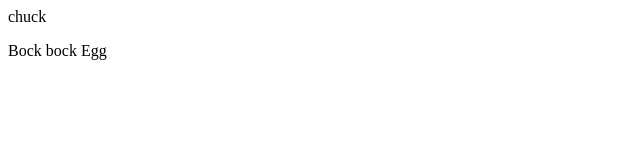
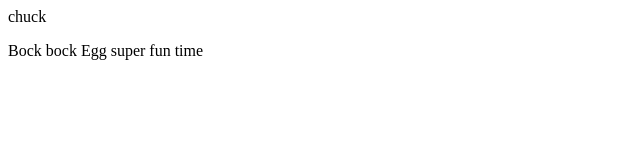
Before and after one commit to MtNathanChickenFarmers/mtnathanfreerangechickens, a plain HTML site: page index.html in a window 1280 px wide. Shown: the full height of the page, 0-640 px from the left. Drawn offline with Linux system fonts and the light colour scheme.

Commit message:
Update index.html
more edits

```diff
--- a/index.html
+++ b/index.html
@@ -5,6 +5,6 @@
 chuck<p>
 Bock bock
 <flash>Egg</flash>
-
+super fun time
 <body>
 </html>
```
